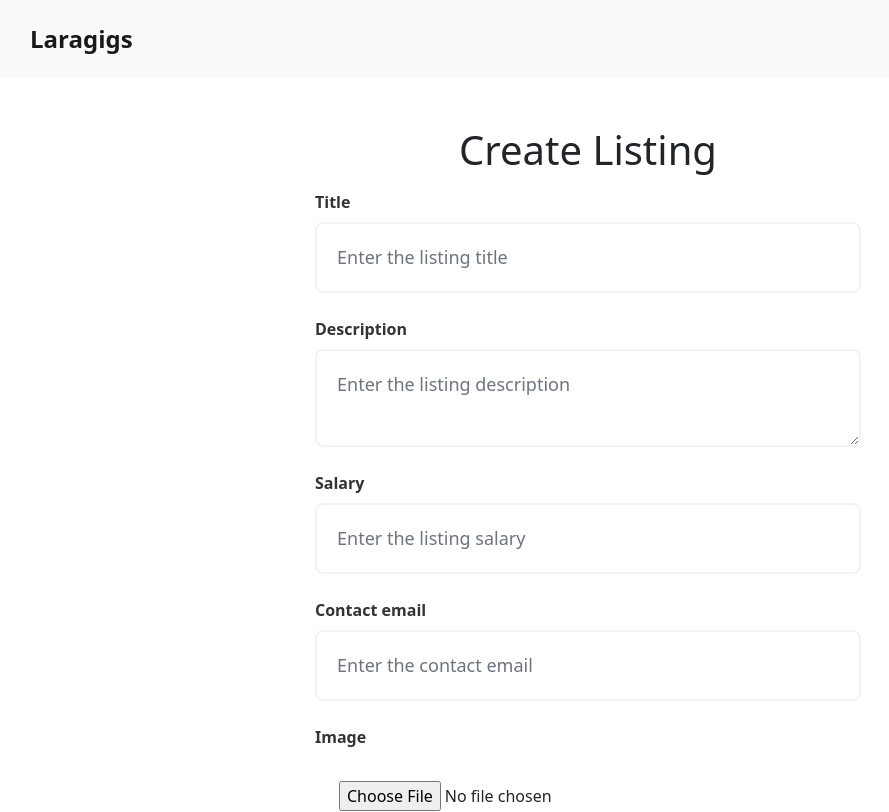
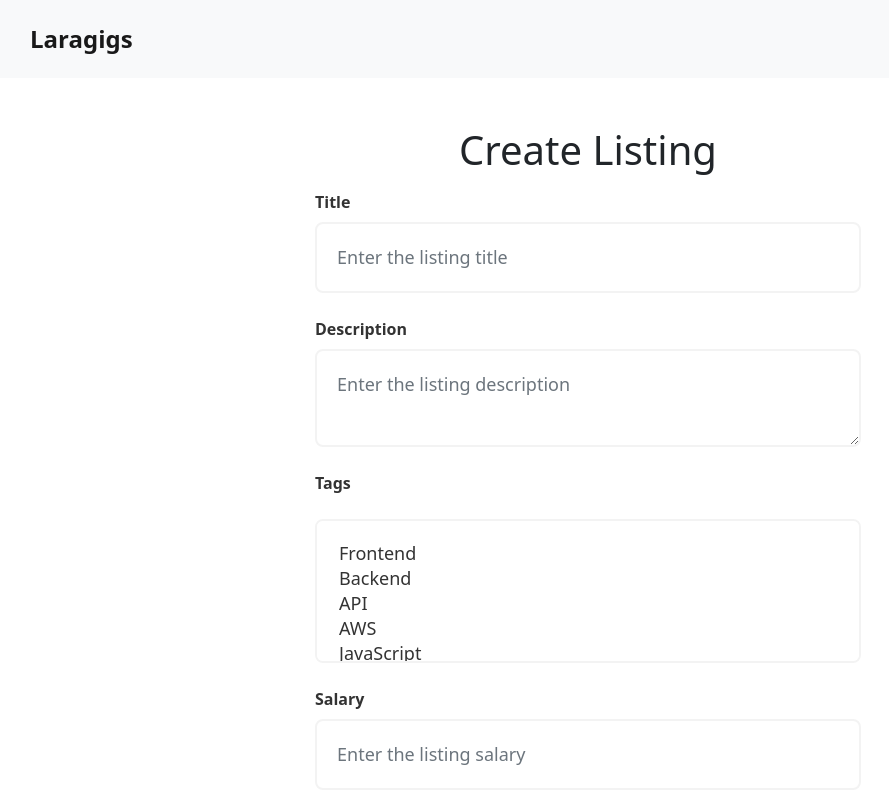
Before and after one commit to martoast/laragigs-app, a Nuxt app: page /listings/create in a window 1280 px wide. Shown: the top 812 px of the page, without its empty margins (52-941 px from the left). Built offline with nearby package versions, Linux system fonts and the light colour scheme.

Commit message:
tags added to listings

```diff
--- a/components/ListingForm.vue
+++ b/components/ListingForm.vue
@@ -15,6 +15,20 @@
                 <textarea v-model="data.form.description" :class="{ 'is-invalid': hasError('description') }" class="form-control" id="description" placeholder="Enter the listing description"></textarea>
                 <div v-if="data.errors?.description" class="invalid-feedback px-1">
                   <template v-for="error in data.errors.description" :key="error">
+                    <li v-html="error"></li>
+                  </template>
+                </div>
+              </div>
+              <div class="form-group mb-4">
+                <label for="tags" class="form-label">Tags</label>
+                <div class="mb-3">
+                  <span v-for="tag in data.form.tags" :key="tag" class="badge text-white px-3 mx-2" style="background-color:#f8b500">{{tag}}</span>
+                </div>
+                <select v-model="data.form.tags" multiple class="form-select form-control form-select-lg mb-3" :class="{ 'is-invalid': hasError('tags') }" id="tags" aria-label=".form-select-lg example">
+                  <option v-for="tag in tag_options" :key="tag" :value="tag">{{tag}}</option>
+                </select>
+                <div v-if="data.errors?.tags" class="invalid-feedback px-1">
+                  <template v-for="error in data.errors.tags" :key="error">
                     <li v-html="error"></li>
                   </template>
                 </div>
@@ -83,11 +97,51 @@ const data = reactive({
     form: {
         title: null,
         description: null,
+        tags: [],
         salary: null,
         email: null,
         image: null
     }
 });
+
+const tag_options = [
+  "Frontend",
+  "Backend",
+  "API",
+  "AWS",
+  "JavaScript",
+  "Node.js",
+  "React",
+  "Vue.js",
+  "Angular",
+  "Express",
+  "MongoDB",
+  "SQL",
+  "Python",
+  "Java",
+  "Ruby",
+  "PHP",
+  "DevOps",
+  "CI/CD",
+  "Testing",
+  "Agile",
+  "Scrum",
+  "Git",
+  "Docker",
+  "Kubernetes",
+  "Microservices",
+  "Serverless",
+  "Cloud",
+  "Mobile",
+  "UI/UX",
+  "Security",
+  "Blockchain",
+  "Machine Learning",
+  "Artificial Intelligence",
+  "Data Science",
+  "Big Data",
+  "IoT"
+];
 
 let previewUrl = ref(null);
 
--- a/components/NavBar.vue
+++ b/components/NavBar.vue
@@ -1,7 +1,7 @@
 <template>
     <nav class="navbar navbar-expand navbar-light bg-light">
       <div class="container">
-        <a class="navbar-brand" href="#">Laragigs</a>
+        <a class="navbar-brand" href="/listings">Laragigs</a>
         <button class="navbar-toggler" type="button"  data-bs-target="#navbarNav" aria-controls="navbarNav" aria-label="Toggle navigation">
           <span class="navbar-toggler-icon"></span>
         </button>
--- a/pages/listings/[id].vue
+++ b/pages/listings/[id].vue
@@ -1,5 +1,5 @@
 <template>
-    <div class="container mt-5">
+    <div class="container my-5">
         <div class="pb-4">
             <a href="/listings">
             <button class="btn btn-primary">
@@ -16,6 +16,7 @@
                     <img :src="listing.image" class="card-img-top" alt="listing image" v-if="listing.image" style="height: 10%;">
                     <div class="card-body">
                         <h5 class="card-title">{{listing.title}}</h5>
+                        <span v-for="tag in listing.tags" :key="tag" class="badge text-bg-dark px-3 m-3">{{tag}}</span>
                         <p class="card-text">{{listing.description}}</p>
                         <p class="mb-4">Salary: {{listing.salary}}</p>
                         <p class="mb-0">Contact email: {{listing.email}}</p>
--- a/pages/listings/index.vue
+++ b/pages/listings/index.vue
@@ -11,10 +11,9 @@
             <a :href="'/listings/' + listing.id" class="card-link">
                 <div class="card h-100 border-0">
                     <img :src="listing.image" class="card-img-top" alt="listing image" v-if="listing.image">
-                    <div class="card-body">
+                    <div class="card-body text-center">
                         <a :href="'/listings/' + listing.id" style="text-decoration: none; color: black;"><h5 class="card-title">{{listing.title}}</h5></a>
-                        <p class="card-text">{{listing.description}}</p>
-                        <p class="mb-4">Salary: {{listing.salary}}</p>
+                        <span v-for="tag in listing.tags" :key="tag" class="badge text-white px-3 m-2" style="background-color:#f8b500">{{tag}}</span>
                     </div>
                 </div>
             </a>
```
